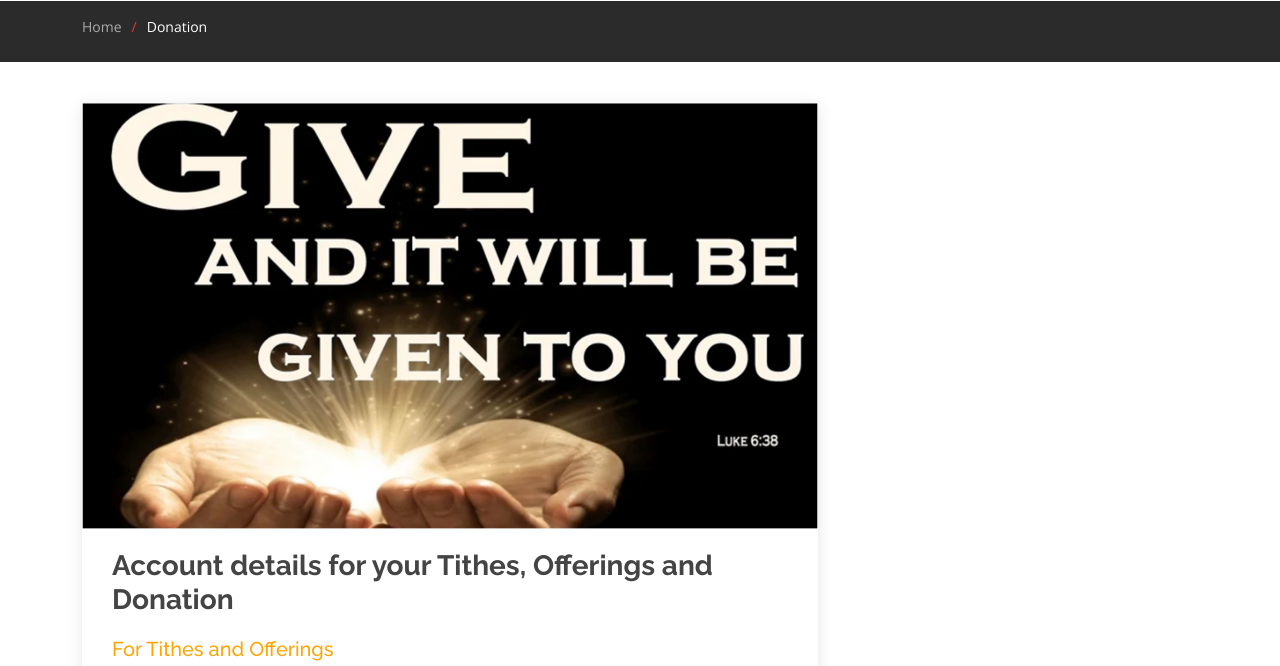
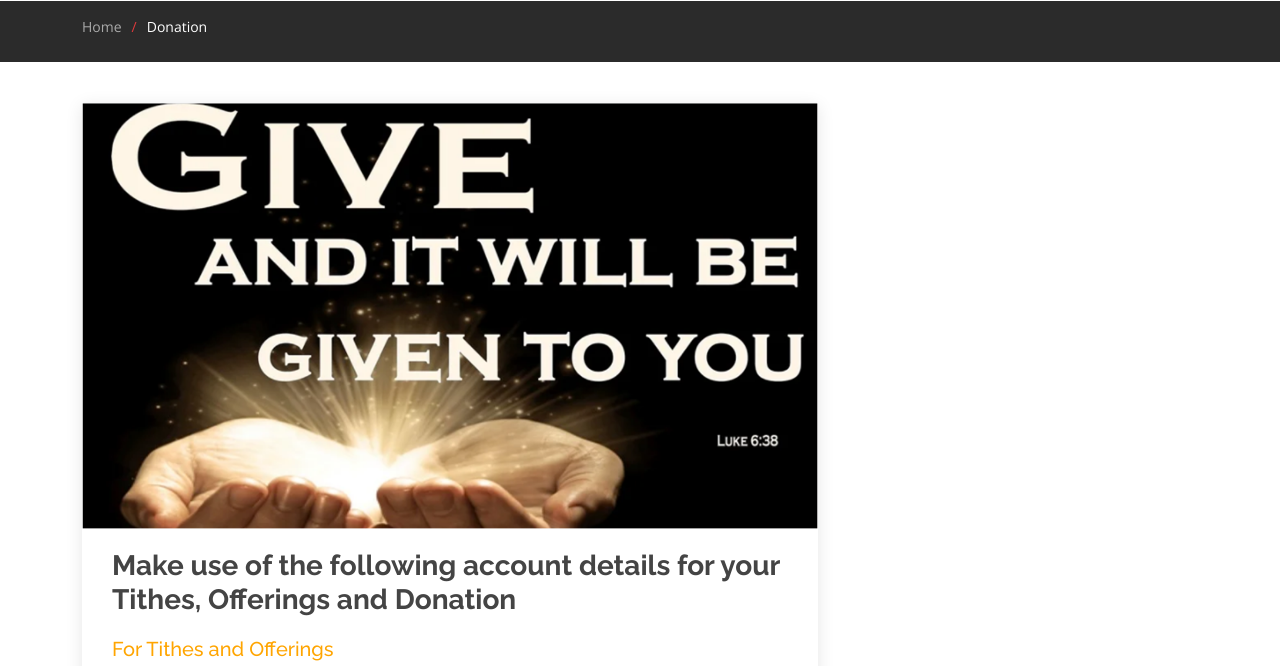
Before and after one commit to dprogrammar/fcdc.org, a plain HTML site: page blog.html in a window 1280 px wide. Shown: the part 81-747 px from the top of the page. Drawn offline with nearby package versions, Linux system fonts and the light colour scheme.

Commit message:
Add files via upload

```diff
--- a/blog.html
+++ b/blog.html
@@ -110,9 +110,9 @@
                 <img src="assets/img/blog/donate4.png" alt="" class="img-fluid">
               </div>
 
-              <h5 class="entry-title">
-                Account details for your Tithes, Offerings and Donation
-              </h5>
+              <h2 class="entry-title">
+                Make use of the following account details for your Tithes, Offerings and Donation
+              </h2>
 
               <!-- <div class="entry-meta">
                 <ul>
```
